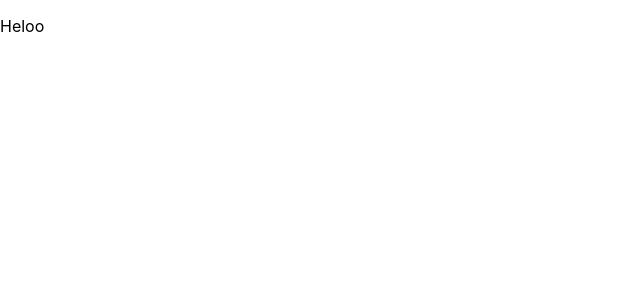
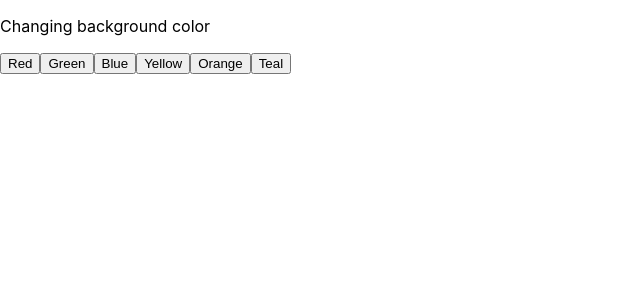
Before and after one commit to fulltechstack/demo-app, a React (Create React App) app: page / in a window 1280 px wide. Shown: the top 300 px of the page, without its empty margins (0-640 px from the left). Built offline with nearby package versions, Linux system fonts and the light colour scheme.

Commit message:
adding background change feature

```diff
--- a/src/App.js
+++ b/src/App.js
@@ -1,7 +1,21 @@
+import { useState } from "react";
+
 function App() {
+  let [name, setName] = useState("Vidhi");
+
+  const changeName = (whichButtonIsClicked) => {
+    if (whichButtonIsClicked === "Akash") {
+      setName("Akash");
+    } else if (whichButtonIsClicked === "Vidhi") {
+      setName("Vidhi");
+    }
+  };
+
   return (
     <>
-      <p>Heloo</p>
+      <p>Hello {name}</p>
+      <button onClick={() => changeName("Akash")}>Change Name</button>
+      <button onClick={() => changeName("Vidhi")}>Reset</button>
     </>
   );
 }
--- /dev/null
+++ b/src/Backgroundcolor.js
@@ -0,0 +1,33 @@
+import { useEffect, useState } from "react";
+
+function BackgroundColor() {
+  let [backgroundColor, setbackgroundColor] = useState("white");
+
+  /*const changeColor = (setColor) => {
+    if (setColor === "Red") {
+      setbackgroundColor("Red");
+    } else if (setColor === "Green") {
+      setbackgroundColor("Green");
+    } else if (setColor === "Blue") {
+      setbackgroundColor("Blue");
+    }
+  };*/
+
+  useEffect(() => {
+    setbackgroundColor(backgroundColor);
+  }, [backgroundColor]);
+
+  return (
+    <>
+      <p style={{ background: backgroundColor }}>Changing background color</p>
+      <button onClick={() => setbackgroundColor("Red")}>Red</button>
+      <button onClick={() => setbackgroundColor("Green")}>Green</button>
+      <button onClick={() => setbackgroundColor("Blue")}>Blue</button>
+      <button onClick={() => setbackgroundColor("Yellow")}>Yellow</button>
+      <button onClick={() => setbackgroundColor("Orange")}>Orange</button>
+      <button onClick={() => setbackgroundColor("Teal")}>Teal</button>
+    </>
+  );
+}
+
+export default BackgroundColor;
--- a/src/index.js
+++ b/src/index.js
@@ -3,9 +3,10 @@ import ReactDOM from "react-dom/client";
 import "./index.css";
 import reportWebVitals from "./reportWebVitals";
 import App from "./App";
+import BackgroundColor from "./Backgroundcolor";
 
 const root = ReactDOM.createRoot(document.getElementById("root"));
-root.render(<App />);
+root.render(<BackgroundColor />);
 
 // If you want to start measuring performance in your app, pass a function
 // to log results (for example: reportWebVitals(console.log))
```
